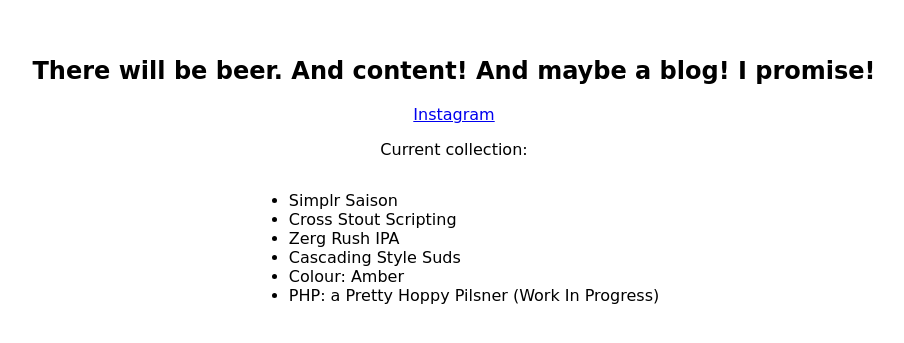
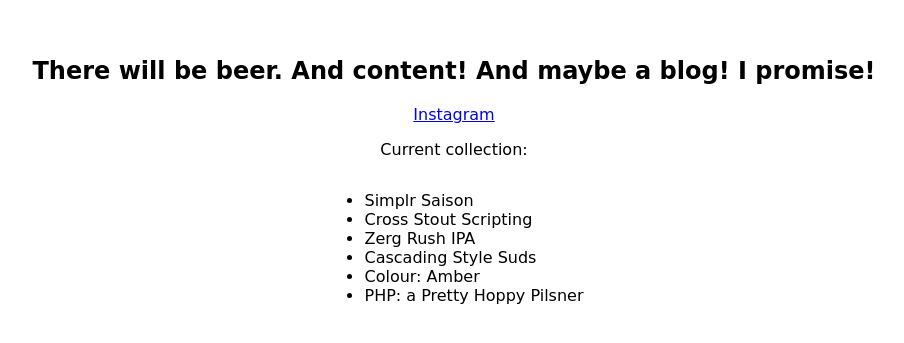
Before and after one commit to Matsuuu/matsu.beer, a plain HTML site: page index.html in a window 1280 px wide. Shown: the part 229-572 px from the top of the page, without its empty margins (194-1098 px from the left). Drawn offline with Linux system fonts and the light colour scheme; a web font is replaced by a local one.

Commit message:
Update index.html

```diff
--- a/index.html
+++ b/index.html
@@ -38,7 +38,7 @@
         <li>Zerg Rush IPA</li>
         <li>Cascading Style Suds</li>
         <li>Colour: Amber</li>
-        <li>PHP: a Pretty Hoppy Pilsner (Work In Progress)</li>
+        <li>PHP: a Pretty Hoppy Pilsner</li>
       </ul>
     </main>
   </body>
```
